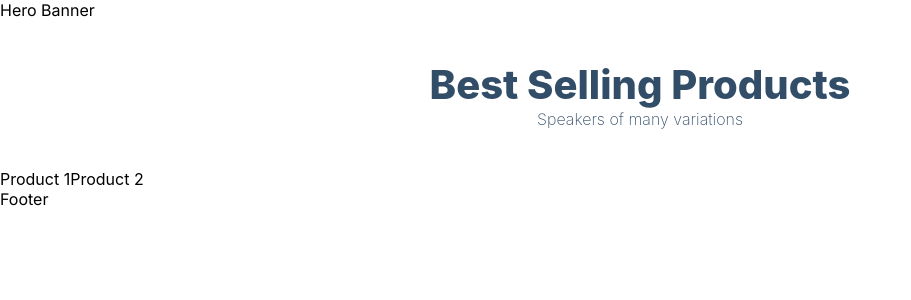
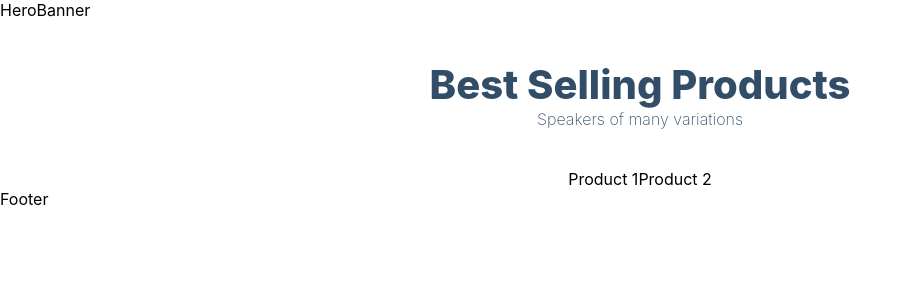
Before and after one commit to Lautaro-Aguilar/ecommerce-nextjs, a Next.js app: page / in a window 1280 px wide. Shown: the top 300 px of the page, without its empty margins (0-911 px from the left). Built offline with nearby package versions, Linux system fonts and the light colour scheme.

Commit message:
feat(UI): :sparkles: Create base components

```diff
--- /dev/null
+++ b/src/app/Components/Cart.jsx
@@ -0,0 +1,7 @@
+import React from "react";
+
+const Cart = () => {
+  return <div>Cart</div>;
+};
+
+export default Cart;
--- /dev/null
+++ b/src/app/Components/Footer.jsx
@@ -0,0 +1,7 @@
+import React from "react";
+
+const Footer = () => {
+  return <div>Footer</div>;
+};
+
+export default Footer;
--- /dev/null
+++ b/src/app/Components/FooterBanner.jsx
@@ -0,0 +1,7 @@
+import React from "react";
+
+const FooterBanner = () => {
+  return <div>FooterBanner</div>;
+};
+
+export default FooterBanner;
--- /dev/null
+++ b/src/app/Components/HeroBanner.jsx
@@ -0,0 +1,7 @@
+import React from "react";
+
+const HeroBanner = () => {
+  return <div>HeroBanner</div>;
+};
+
+export default HeroBanner;
--- /dev/null
+++ b/src/app/Components/Navbar.jsx
@@ -0,0 +1,7 @@
+import React from "react";
+
+const Navbar = () => {
+  return <div>Navbar</div>;
+};
+
+export default Navbar;
--- /dev/null
+++ b/src/app/Components/Product.jsx
@@ -0,0 +1,7 @@
+import React from "react";
+
+const Product = () => {
+  return <div>Product</div>;
+};
+
+export default Product;
--- /dev/null
+++ b/src/app/Components/index.js
@@ -0,0 +1,6 @@
+export { default as Footer } from "./Footer";
+export { default as FooterBanner } from "./FooterBanner";
+export { default as Cart } from "./Cart";
+export { default as Navbar } from "./Navbar";
+export { default as HeroBanner } from "./HeroBanner";
+export { default as Product } from "./Product";
--- a/src/app/page.js
+++ b/src/app/page.js
@@ -2,17 +2,20 @@
 import styles from "./page.module.css";
 
 import React from "react";
+import { HeroBanner, Footer, Product } from "./Components";
 
 const Home = () => {
   return (
     <>
-      Hero Banner
+      <HeroBanner />
       <div className='products-heading'>
         <h2>Best Selling Products</h2>
         <p>Speakers of many variations</p>
       </div>
-      <div>{["Product 1", "Product 2"].map((product) => product)}</div>
-      Footer
+      <div className='products-container'>
+        {["Product 1", "Product 2"].map((product) => product)}
+      </div>
+      <Footer />
     </>
   );
 };
```
